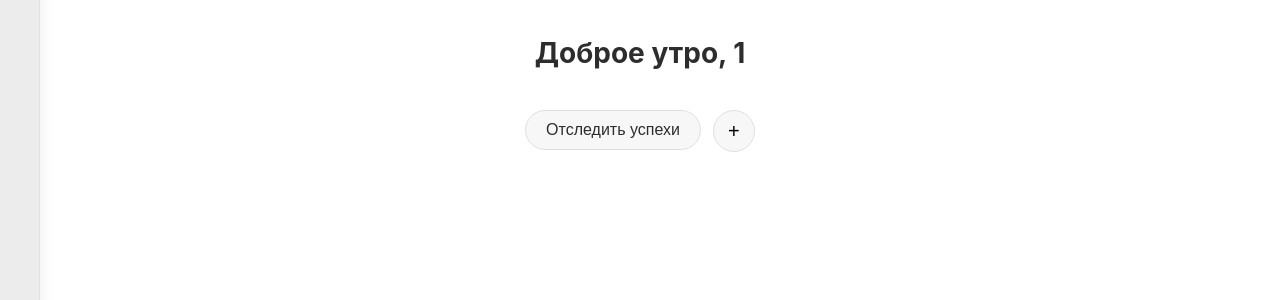
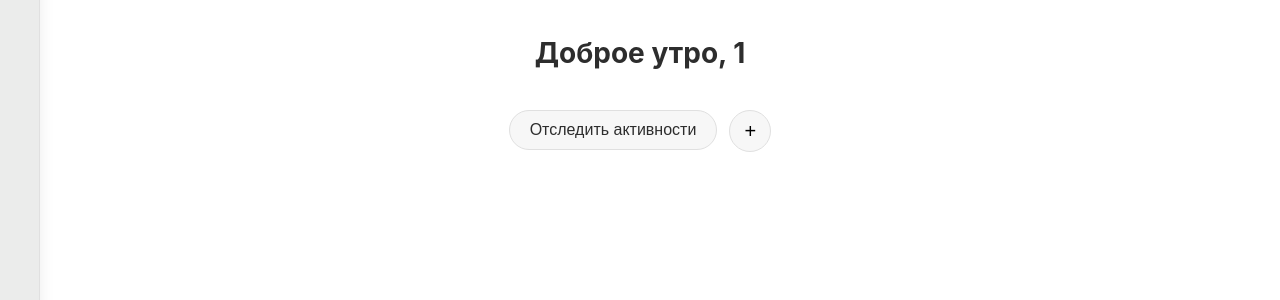
Before and after one commit to Timofejjj/AI_Health, a Flask app: page /app/1 in a window 1280 px wide. Shown: the part 306-606 px from the top of the page. Run offline with Flask 3, Linux system fonts and the light colour scheme.

Commit message:
Update app.html

```diff
--- a/templates/app.html
+++ b/templates/app.html
@@ -28,7 +28,7 @@
                 <h1 class="greeting">{{ greeting }}, {{ user_id }}</h1>
                 <div class="actions-container">
                     <div class="action-item">
-                        <button class="action-btn">Отследить успехи</button>
+                        <button class="action-btn">Отследить активности</button>
                         <div class="popup-menu">
                             <button class="menu-item">Работа</button>
                             <button class="menu-item">Спорт</button>
```
